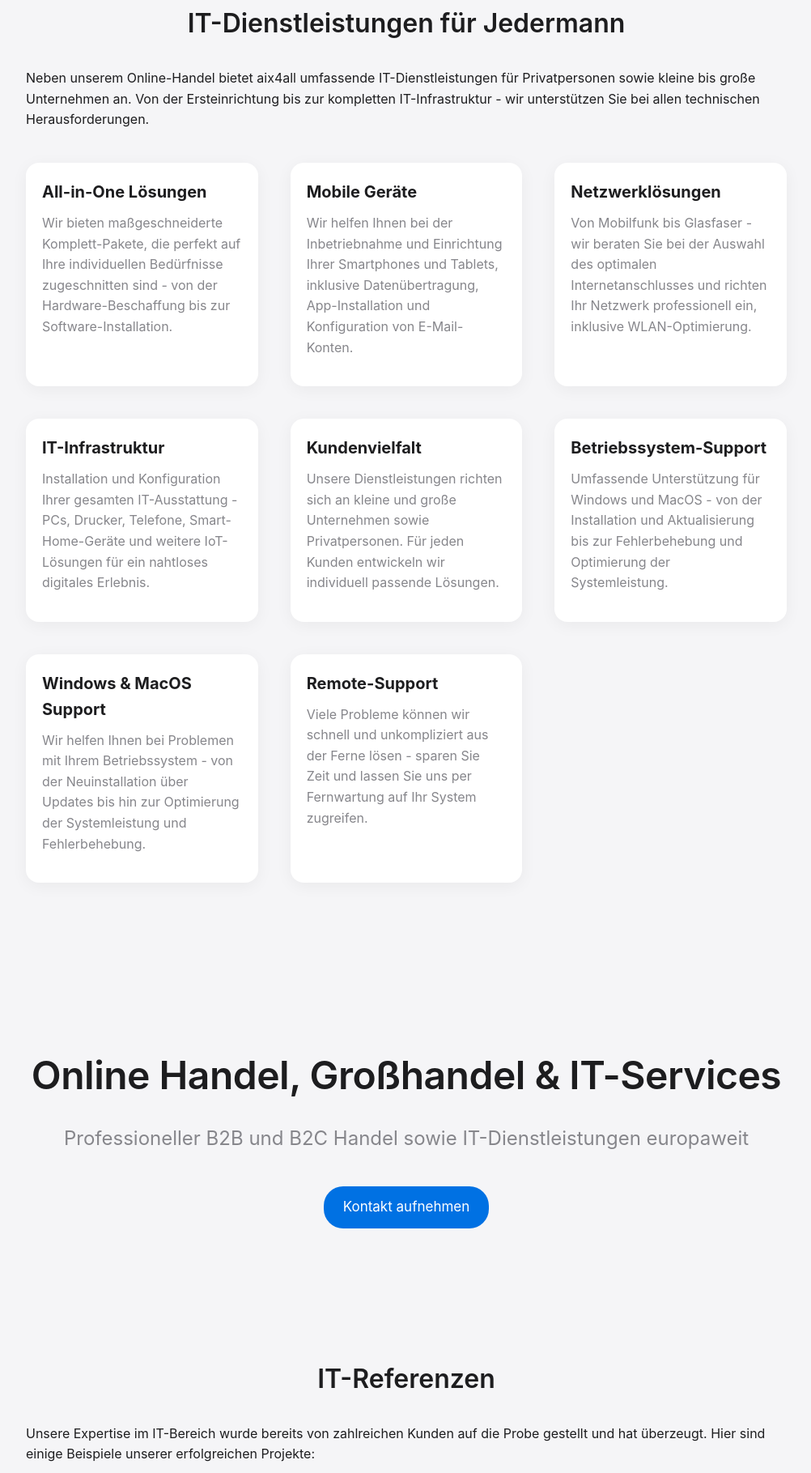
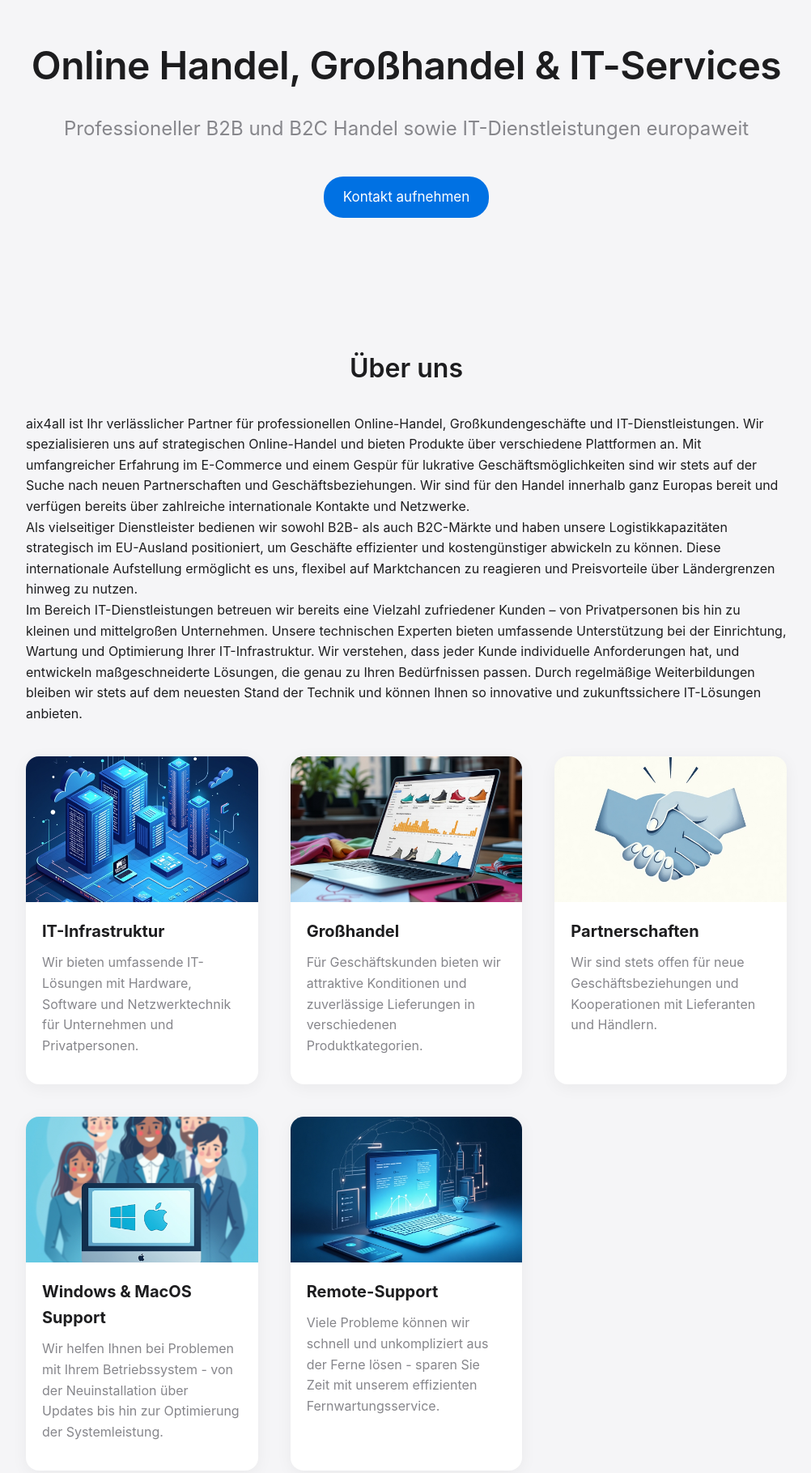
Before and after one commit to aix4all/aix4all.github.io, a plain HTML site: page index.html in a window 1280 px wide. Shown: the part 77-1896 px from the top of the page at 81% size, without its empty margins (138-1140 px from the left). Drawn offline with Linux system fonts and the light colour scheme.

Commit message:
Update index.html

```diff
--- a/index.html
+++ b/index.html
@@ -1,65 +1,4 @@
-    <section id="it-dienstleistungen">
-        <h2>IT-Dienstleistungen für Jedermann</h2>
-        <p>Neben unserem Online-Handel bietet aix4all umfassende IT-Dienstleistungen für Privatpersonen sowie kleine bis große Unternehmen an. Von der Ersteinrichtung bis zur kompletten IT-Infrastruktur - wir unterstützen Sie bei allen technischen Herausforderungen.</p>
-
-        <div class="grid">
-            <div class="card">
-                <div class="card-content">
-                    <h3>All-in-One Lösungen</h3>
-                    <p>Wir bieten maßgeschneiderte Komplett-Pakete, die perfekt auf Ihre individuellen Bedürfnisse zugeschnitten sind - von der Hardware-Beschaffung bis zur Software-Installation.</p>
-                </div>
-            </div>
-
-            <div class="card">
-                <div class="card-content">
-                    <h3>Mobile Geräte</h3>
-                    <p>Wir helfen Ihnen bei der Inbetriebnahme und Einrichtung Ihrer Smartphones und Tablets, inklusive Datenübertragung, App-Installation und Konfiguration von E-Mail-Konten.</p>
-                </div>
-            </div>
-
-            <div class="card">
-                <div class="card-content">
-                    <h3>Netzwerklösungen</h3>
-                    <p>Von Mobilfunk bis Glasfaser - wir beraten Sie bei der Auswahl des optimalen Internetanschlusses und richten Ihr Netzwerk professionell ein, inklusive WLAN-Optimierung.</p>
-                </div>
-            </div>
-
-            <div class="card">
-                <div class="card-content">
-                    <h3>IT-Infrastruktur</h3>
-                    <p>Installation und Konfiguration Ihrer gesamten IT-Ausstattung - PCs, Drucker, Telefone, Smart-Home-Geräte und weitere IoT-Lösungen für ein nahtloses digitales Erlebnis.</p>
-                </div>
-            </div>
-
-            <div class="card">
-                <div class="card-content">
-                    <h3>Kundenvielfalt</h3>
-                    <p>Unsere Dienstleistungen richten sich an kleine und große Unternehmen sowie Privatpersonen. Für jeden Kunden entwickeln wir individuell passende Lösungen.</p>
-                </div>
-            </div>
-
-            <div class="card">
-                <div class="card-content">
-                    <h3>Betriebssystem-Support</h3>
-                    <p>Umfassende Unterstützung für Windows und MacOS - von der Installation und Aktualisierung bis zur Fehlerbehebung und Optimierung der Systemleistung.</p>
-                </div>
-            </div>
-
-            <div class="card">
-                <div class="card-content">
-                    <h3>Windows & MacOS Support</h3>
-                    <p>Wir helfen Ihnen bei Problemen mit Ihrem Betriebssystem - von der Neuinstallation über Updates bis hin zur Optimierung der Systemleistung und Fehlerbehebung.</p>
-                </div>
-            </div>
-
-            <div class="card">
-                <div class="card-content">
-                    <h3>Remote-Support</h3>
-                    <p>Viele Probleme können wir schnell und unkompliziert aus der Ferne lösen - sparen Sie Zeit und lassen Sie uns per Fernwartung auf Ihr System zugreifen.</p>
-                </div>
-            </div>
-        </div>
-    </section><!DOCTYPE html>
+<!DOCTYPE html>
 <html lang="de">
 <head>
     <meta charset="UTF-8">
@@ -213,14 +152,14 @@
             display: flex;
             align-items: center;
             justify-content: center;
-            overflow: hidden; /* Verhindert, dass Bilder über den Container hinausragen */
+            overflow: hidden;
         }
 
         .card-img img {
             width: 100%;
             height: 100%;
-            object-fit: cover; /* Bilder werden skaliert, um den Container auszufüllen und Proportionen zu bewahren */
-            object-position: center; /* Zentriert das Bild */
+            object-fit: cover;
+            object-position: center;
         }
 
         .card-content {
@@ -264,7 +203,6 @@
         .footer-column ul {
             list-style: none;
         }
-
         .footer-column li {
             margin-bottom: 10px;
         }
@@ -347,34 +285,6 @@
         <a href="#kontakt-formular" class="btn">Kontakt aufnehmen</a>
     </section>
 
-    <section id="it-referenzen">
-        <h2>IT-Referenzen</h2>
-        <p>Unsere Expertise im IT-Bereich wurde bereits von zahlreichen Kunden auf die Probe gestellt und hat überzeugt. Hier sind einige Beispiele unserer erfolgreichen Projekte:</p>
-
-        <div class="grid">
-            <div class="card">
-                <div class="card-content">
-                    <h3>Netzwerkoptimierung</h3>
-                    <p><em>"aix4all hat unsere veraltete Netzwerkinfrastruktur komplett modernisiert. Das WLAN funktioniert jetzt einwandfrei im gesamten Gebäude und die Geschwindigkeit hat sich mehr als verdoppelt!"</em> - Kleinunternehmen aus Aachen</p>
-                </div>
-            </div>
-
-            <div class="card">
-                <div class="card-content">
-                    <h3>Hardware-Beratung</h3>
-                    <p><em>"Die kompetente Beratung hat uns geholfen, die optimale Hardware für unsere Bedürfnisse zu finden und dabei sogar noch Kosten zu sparen. Sehr empfehlenswert!"</em> - Freiberuflicher Grafiker</p>
-                </div>
-            </div>
-
-            <div class="card">
-                <div class="card-content">
-                    <h3>Komplettlösung für KMU</h3>
-                    <p><em>"Von der Servereinrichtung bis zur Mitarbeiterschulung - aix4all hat uns rundum betreut und eine maßgeschneiderte IT-Lösung implementiert, die perfekt zu unserem Unternehmen passt."</em> - Mittelständisches Unternehmen</p>
-                </div>
-            </div>
-        </div>
-    </section>
-
     <section id="ueber-uns">
         <h2>Über uns</h2>
         <p>aix4all ist Ihr verlässlicher Partner für professionellen Online-Handel, Großkundengeschäfte und IT-Dienstleistungen. Wir spezialisieren uns auf strategischen Online-Handel und bieten Produkte über verschiedene Plattformen an. Mit umfangreicher Erfahrung im E-Commerce und einem Gespür für lukrative Geschäftsmöglichkeiten sind wir stets auf der Suche nach neuen Partnerschaften und Geschäftsbeziehungen. Wir sind für den Handel innerhalb ganz Europas bereit und verfügen bereits über zahlreiche internationale Kontakte und Netzwerke.</p>
@@ -413,21 +323,27 @@
                     <p>Wir sind stets offen für neue Geschäftsbeziehungen und Kooperationen mit Lieferanten und Händlern.</p>
                 </div>
             </div>
-        <div class="grid">
+
             <div class="card">
+                <div class="card-img">
+                    <img src="images/Flux_Dev_Create_an_illustration_depicting_a_harmonious_fusion__3.jpg" alt="Windows & MacOS Support">
+                </div>
                 <div class="card-content">
                     <h3>Windows & MacOS Support</h3>
-                    <p>Wir helfen Ihnen bei Problemen mit Ihrem Betriebssystem - von der Neuinstallation über Updates bis hin zur Optimierung der Systemleistung und Fehlerbehebung.</p>
+                    <p>Wir helfen Ihnen bei Problemen mit Ihrem Betriebssystem - von der Neuinstallation über Updates bis hin zur Optimierung der Systemleistung.</p>
                 </div>
             </div>
-
-            <div class="card">
+<div class="card">
+                <div class="card-img">
+                    <img src="images/Flux_Dev_Create_an_image_for_my_website_illustrating_the_conce_2.jpg" alt="Remote-Support">
+                </div>
                 <div class="card-content">
                     <h3>Remote-Support</h3>
-                    <p>Viele Probleme können wir schnell und unkompliziert aus der Ferne lösen - sparen Sie Zeit und lassen Sie uns per Fernwartung auf Ihr System zugreifen.</p>
+                    <p>Viele Probleme können wir schnell und unkompliziert aus der Ferne lösen - sparen Sie Zeit mit unserem effizienten Fernwartungsservice.</p>
                 </div>
             </div>
         </div>
+    </section>
 
     <section id="dienstleistungen">
         <h2>Unsere Handelsdienstleistungen</h2>
@@ -538,6 +454,47 @@
                     <p>Umfassende Unterstützung für Windows und MacOS - von der Installation und Aktualisierung bis zur Fehlerbehebung und Optimierung der Systemleistung.</p>
                 </div>
             </div>
+<div class="card">
+                <div class="card-content">
+                    <h3>Windows & MacOS Support</h3>
+                    <p>Wir helfen Ihnen bei Problemen mit Ihrem Betriebssystem - von der Neuinstallation über Updates bis hin zur Optimierung der Systemleistung und Fehlerbehebung.</p>
+                </div>
+            </div>
+
+            <div class="card">
+                <div class="card-content">
+                    <h3>Remote-Support</h3>
+                    <p>Viele Probleme können wir schnell und unkompliziert aus der Ferne lösen - sparen Sie Zeit und lassen Sie uns per Fernwartung auf Ihr System zugreifen.</p>
+                </div>
+            </div>
+        </div>
+    </section>
+
+    <section id="it-referenzen">
+        <h2>IT-Referenzen</h2>
+        <p>Unsere Expertise im IT-Bereich wurde bereits von zahlreichen Kunden auf die Probe gestellt und hat überzeugt. Hier sind einige Beispiele unserer erfolgreichen Projekte:</p>
+
+        <div class="grid">
+            <div class="card">
+                <div class="card-content">
+                    <h3>Netzwerkoptimierung</h3>
+                    <p><em>"aix4all hat unsere veraltete Netzwerkinfrastruktur komplett modernisiert. Das WLAN funktioniert jetzt einwandfrei im gesamten Gebäude und die Geschwindigkeit hat sich mehr als verdoppelt!"</em> - Kleinunternehmen aus Aachen</p>
+                </div>
+            </div>
+
+            <div class="card">
+                <div class="card-content">
+                    <h3>Hardware-Beratung</h3>
+                    <p><em>"Die kompetente Beratung hat uns geholfen, die optimale Hardware für unsere Bedürfnisse zu finden und dabei sogar noch Kosten zu sparen. Sehr empfehlenswert!"</em> - Freiberuflicher Grafiker</p>
+                </div>
+            </div>
+
+            <div class="card">
+                <div class="card-content">
+                    <h3>Komplettlösung für KMU</h3>
+                    <p><em>"Von der Servereinrichtung bis zur Mitarbeiterschulung - aix4all hat uns rundum betreut und eine maßgeschneiderte IT-Lösung implementiert, die perfekt zu unserem Unternehmen passt."</em> - Mittelständisches Unternehmen</p>
+                </div>
+            </div>
         </div>
     </section>
 
@@ -609,8 +566,7 @@
                     <label for="name" style="display: block; margin-bottom: 5px; font-weight: 500;">Name</label>
                     <input type="text" id="name" name="name" style="width: 100%; padding: 10px; border-radius: 8px; border: 1px solid var(--apple-border); font-size: 16px;" required>
                 </div>
-
-                <div style="margin-bottom: 20px;">
+<div style="margin-bottom: 20px;">
                     <label for="email" style="display: block; margin-bottom: 5px; font-weight: 500;">E-Mail</label>
                     <input type="email" id="email" name="email" style="width: 100%; padding: 10px; border-radius: 8px; border: 1px solid var(--apple-border); font-size: 16px;" required>
                 </div>
@@ -712,5 +668,8 @@
         </div>
 
         <div class="copyright">
-            &copy; 2025 aix4all.de - Alle Rechte vorbehalten | Version 1.2.1
+            &copy; 2025 aix4all.de - Alle Rechte vorbehalten | Version 4.0.0
         </div>
+    </footer>
+</body>
+</html>
```
